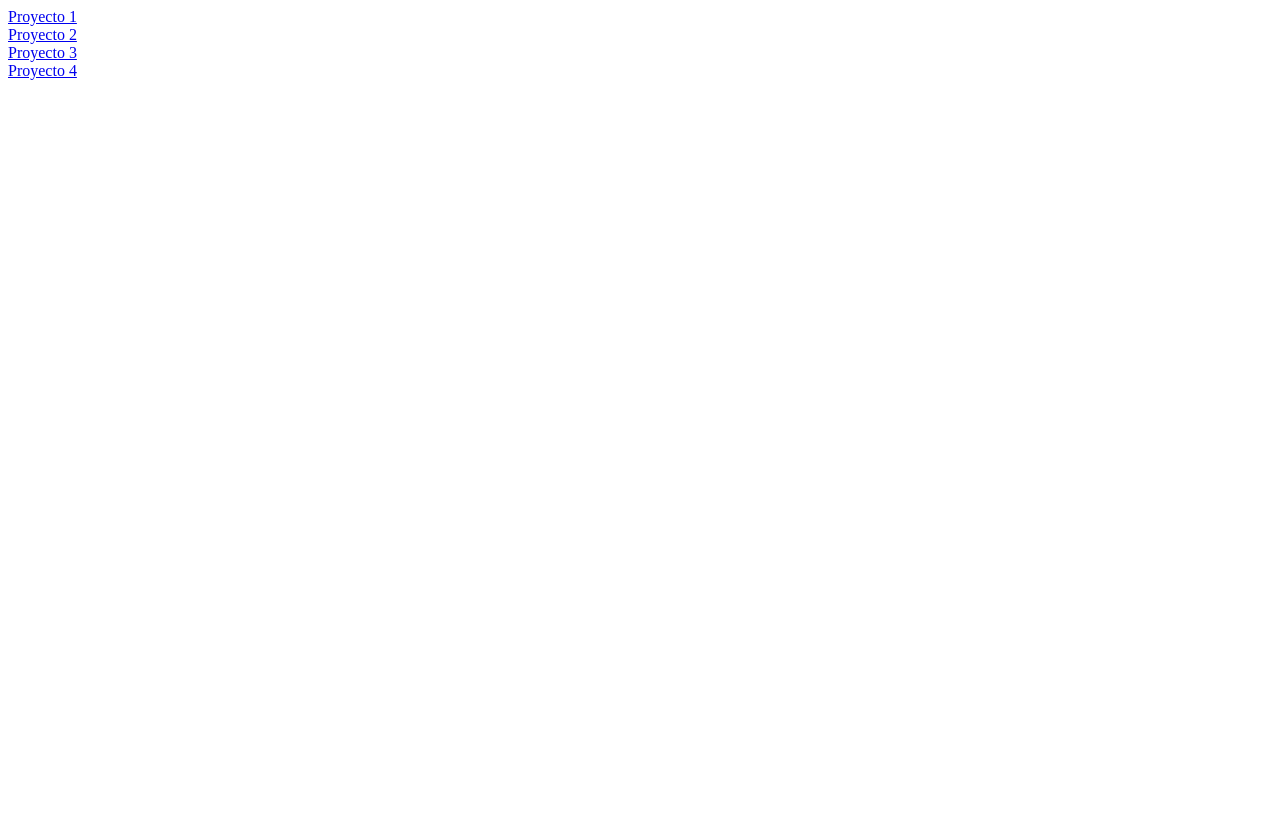
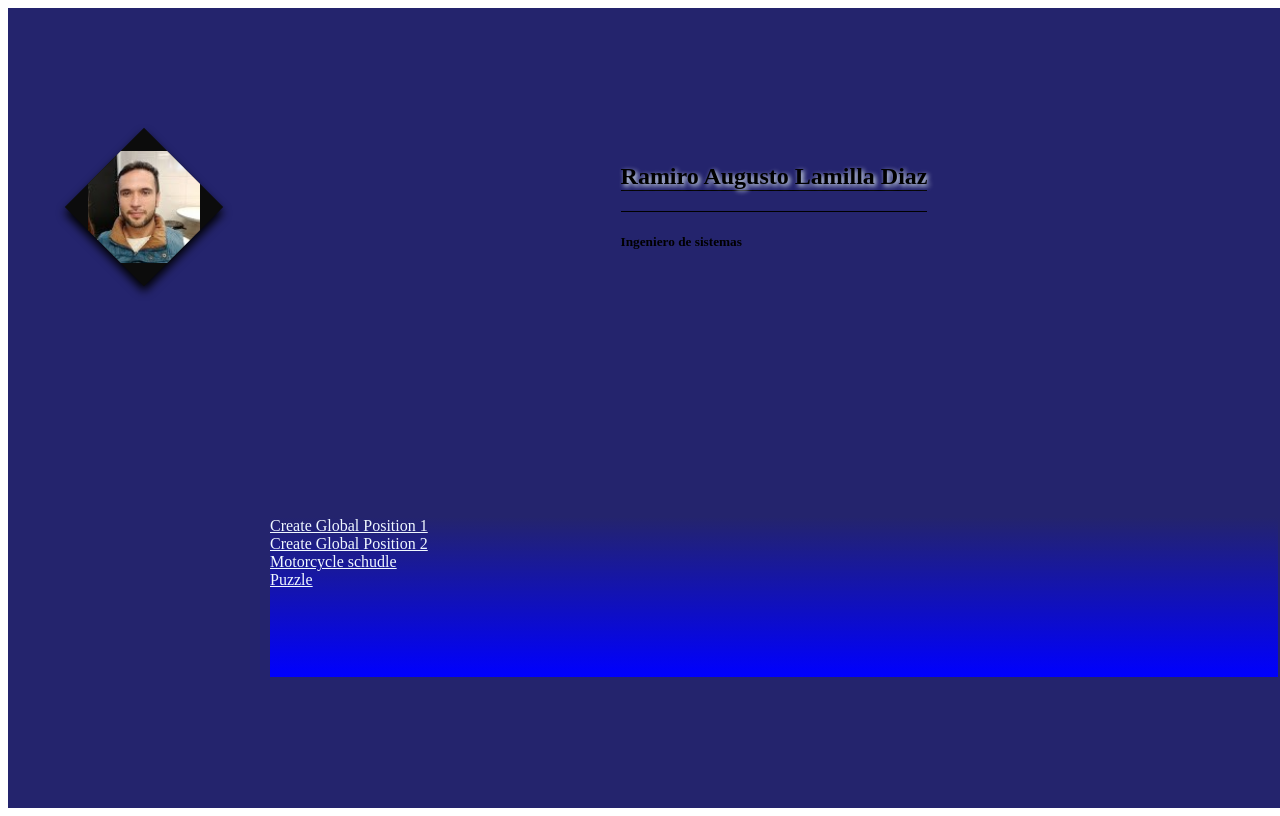
Before and after one commit to raugusto2903/portafolio, a plain HTML site: page index.html in a window 1280 px wide. Drawn offline with Linux system fonts and the light colour scheme.

Commit message:
Update index.html

```diff
--- a/index.html
+++ b/index.html
@@ -2,13 +2,24 @@
 <html>
 <head>
 <meta charset="utf-8">
-<title>Documento sin título</title>
+<title>My web page</title>
+<link rel="stylesheet" href="indexPrincipal.css">
 </head>
 
 <body>
-	<a href="https://raugusto2903.github.io/portafolio/geographicProject1/index.html">Proyecto 1</a><br>
-	<a href="https://raugusto2903.github.io/portafolio/geographicProject2/index.html">Proyecto 2</a><br>
-	<a href="https://raugusto2903.github.io/portafolio/motos/index.html">Proyecto 3</a><br>
-	<a href="https://raugusto2903.github.io/portafolio/puzzle/index.html">Proyecto 4</a>
+	<div class="principal">
+	<div class="photo"><img class="imgphoto" src="myphoto.jpg" ></div>
+	<div class="nombre">
+		<h2>Ramiro Augusto Lamilla Diaz<h2>
+        <h5>Ingeniero de sistemas</h5>
+	</div>
+	<div class="vacio"></div>
+	<div class="proyectos">
+	<a href="https://raugusto2903.github.io/portafolio/geographicProject1/index.html">Create Global Position 1</a><br>
+	<a href="https://raugusto2903.github.io/portafolio/geographicProject2/index.html">Create Global Position 2</a><br>
+	<a href="https://raugusto2903.github.io/portafolio/motos/index.html">Motorcycle schudle</a><br>
+	<a href="https://raugusto2903.github.io/portafolio/puzzle/index.html">Puzzle</a>
+	</div>
+</div>
 </body>
 </html>
```
